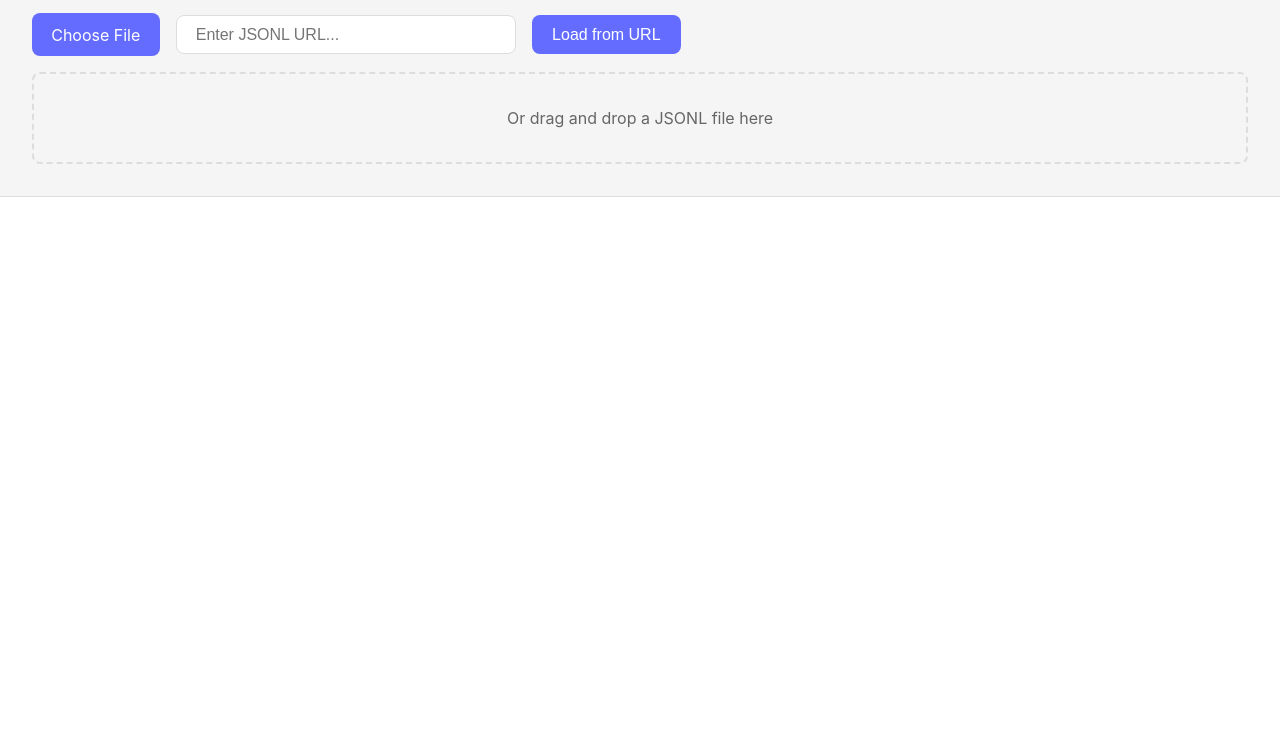
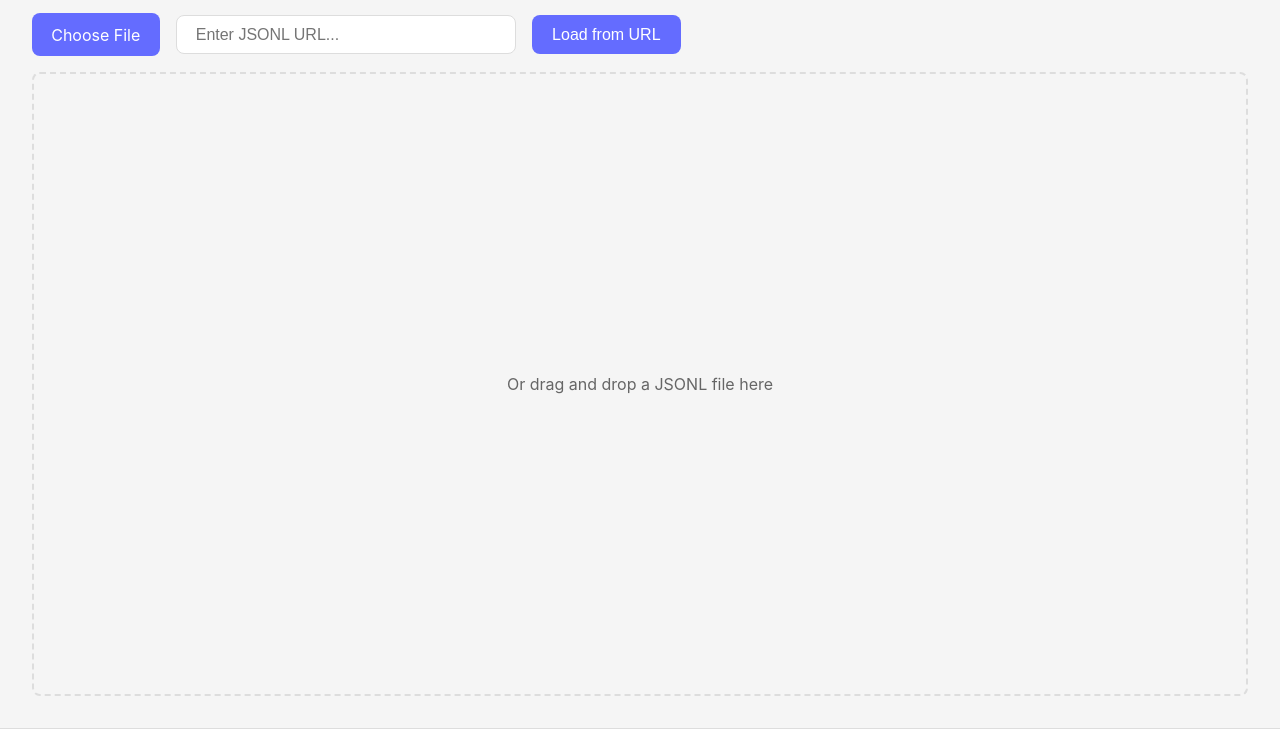
Before and after one commit to ezyang/tlparse-scope, a website built with Vite: page index.html in a window 1280 px wide. Shown: the part 71-800 px from the top of the page. Built offline with nearby package versions, Linux system fonts and the light colour scheme.

Commit message:
ckpt
Signed-off-by: Edward Yang <ezyang@meta.com>

```diff
--- a/src/style.css
+++ b/src/style.css
@@ -31,6 +31,9 @@ body {
   padding: 2rem;
   border-bottom: 1px solid #333;
   background-color: #1a1a1a;
+  display: flex;
+  flex-direction: column;
+  flex: 1;
 }
 
 .upload-section h1 {
@@ -130,6 +133,10 @@ body {
   color: #666;
   margin-top: 1rem;
   transition: border-color 0.25s, color 0.25s;
+  flex: 1;
+  display: flex;
+  align-items: center;
+  justify-content: center;
 }
 
 .drop-zone.drag-over {
```
Also changed, not shown: tests/e2e/jsonl-viewer.spec.ts (+2 -1 lines).
